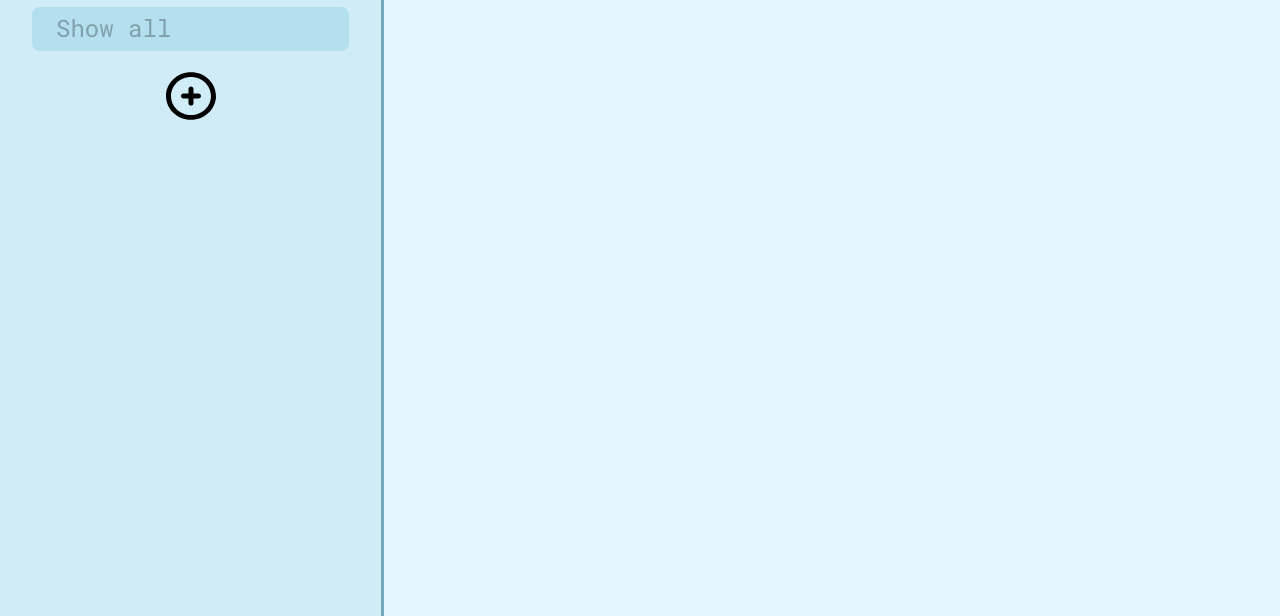
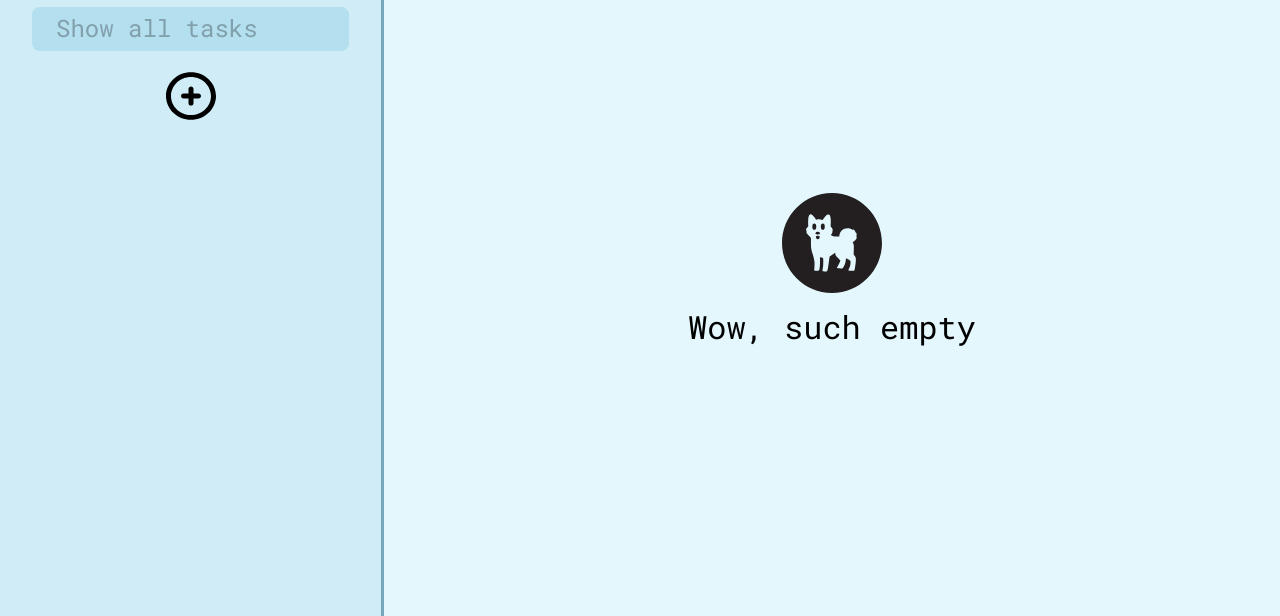
Before and after one commit to SonZir0/odin-to-do-list, a website built with webpack: page src/index.html in a window 1280 px wide. Shown: the part 184-800 px from the top of the page. Built offline with nearby package versions, Linux system fonts and the light colour scheme.

Commit message:
Add Doge to signal there's nothing to display

```diff
--- a/src/css/rightPanel.css
+++ b/src/css/rightPanel.css
@@ -13,6 +13,26 @@
     font-size: 1.5rem;
     padding: 1.5rem;
     overflow-y: auto;
+
+    &:empty {
+        display: flex;
+        flex-direction: column;
+        justify-content: center;
+        align-items: center;
+        gap: 16px;
+
+        &::before {
+            height: 100px;
+            width: 100px;
+            background-image: url(../icons/ldoge-svgrepo-com.svg);
+            background-size: 100px 100px;
+            content: "";
+        }
+        &::after {
+            content: 'Wow, such empty';
+            font-size: 2rem;
+        }
+    }
 
     h3 {
         font-size: 2rem;
--- a/src/index.html
+++ b/src/index.html
@@ -12,13 +12,11 @@
     <main>
         <section class="taskGroups">
             <h2>Your Task Lists:</h2>
-            <button class="showAll" disabled>Show all</button>
+            <button class="showAll" disabled>Show all tasks</button>
             <ul>
             </ul>
         </section>
-        <section class="taskDisplay">
-
-        </section>
+        <section class="taskDisplay"></section>
     </main>
 
     <dialog class="newList">
```
Also changed, not shown: src/icons/ldoge-svgrepo-com.svg (added).
